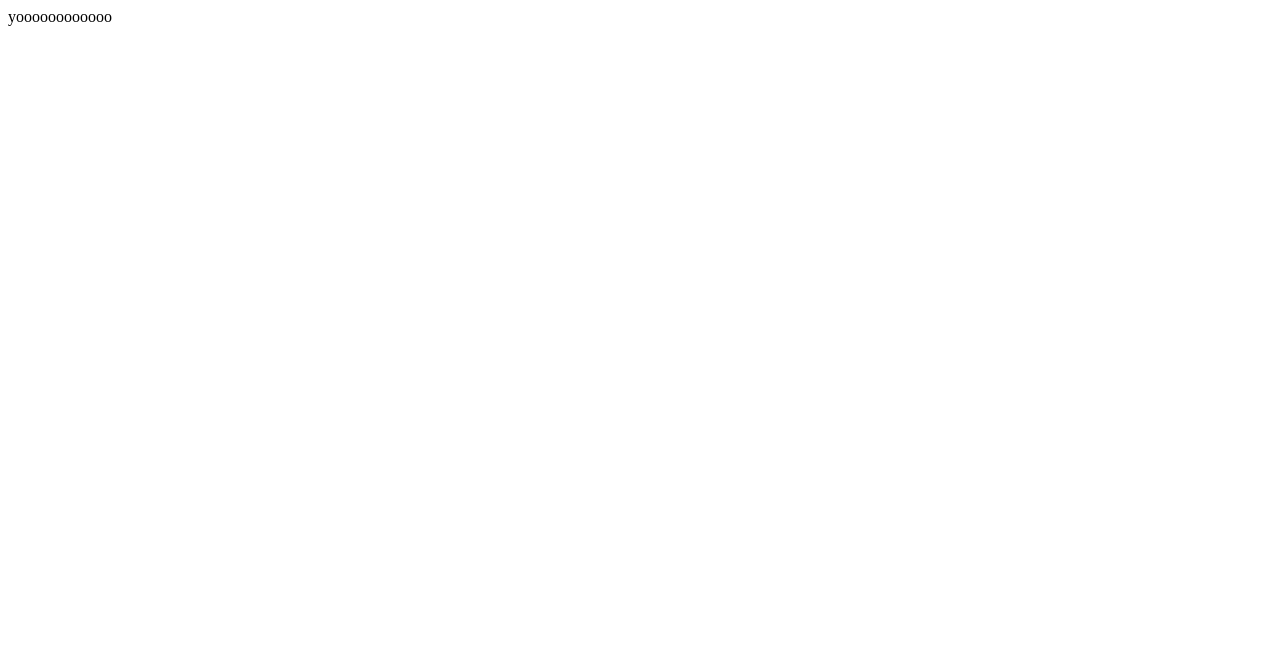
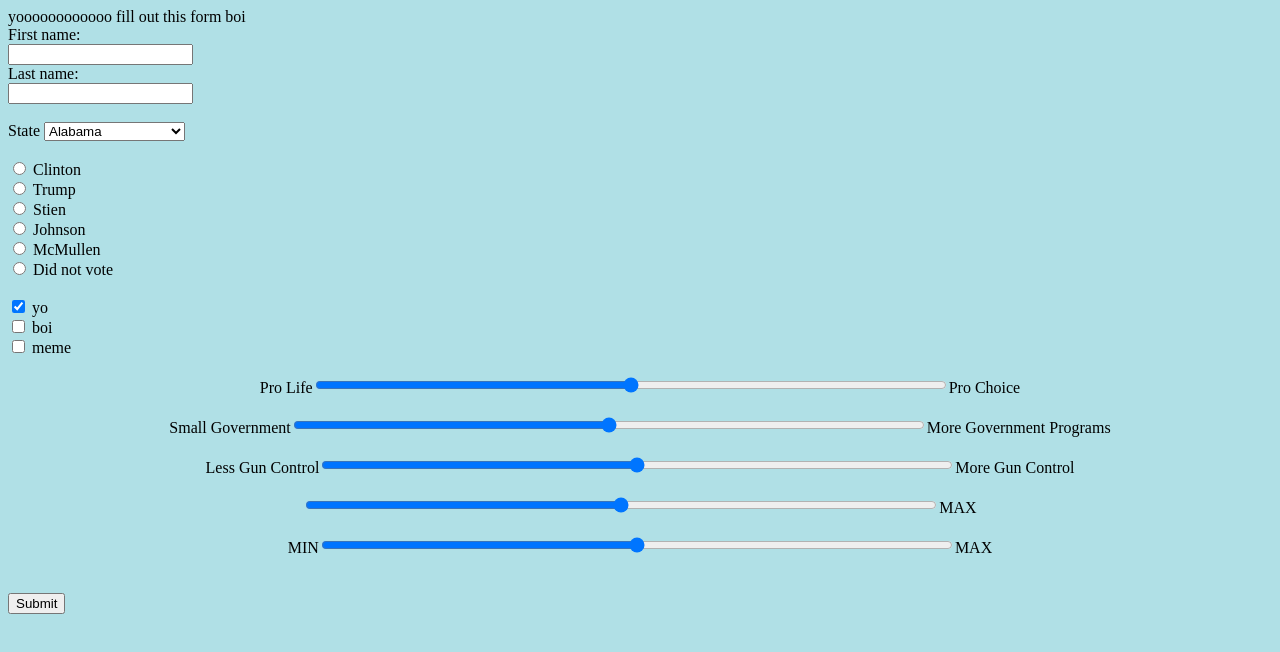
Before and after one commit to CaseMhacks9/PoliticalEmpathy, a website: page form.html in a window 1280 px wide. Drawn offline with Linux system fonts and the light colour scheme.

Commit message:
form send data

```diff
--- a/form.html
+++ b/form.html
@@ -1,4 +1,100 @@
 <HTML>
-<head><title>Enter ur DAT0</title></head>
-<body>yoooooooooooo</body>
+<head>
+	<style>
+		body {background-color: powderblue;}
+	</style>
+	<title>Enter ur DAT0</title>
+</head>
+<body>
+
+yoooooooooooo fill out this form boi
+
+<form method="post" action="/done">
+  First name:<br>
+  <input type="text" name="firstname"><br>
+  Last name:<br>
+  <input type="text" name="lastname"><br><br>
+  State
+  <select name="state">
+	<option value="AL">Alabama</option>
+	<option value="AK">Alaska</option>
+	<option value="AZ">Arizona</option>
+	<option value="AR">Arkansas</option>
+	<option value="CA">California</option>
+	<option value="CO">Colorado</option>
+	<option value="CT">Connecticut</option>
+	<option value="DE">Delaware</option>
+	<option value="DC">District Of Columbia</option>
+	<option value="FL">Florida</option>
+	<option value="GA">Georgia</option>
+	<option value="HI">Hawaii</option>
+	<option value="ID">Idaho</option>
+	<option value="IL">Illinois</option>
+	<option value="IN">Indiana</option>
+	<option value="IA">Iowa</option>
+	<option value="KS">Kansas</option>
+	<option value="KY">Kentucky</option>
+	<option value="LA">Louisiana</option>
+	<option value="ME">Maine</option>
+	<option value="MD">Maryland</option>
+	<option value="MA">Massachusetts</option>
+	<option value="MI">Michigan</option>
+	<option value="MN">Minnesota</option>
+	<option value="MS">Mississippi</option>
+	<option value="MO">Missouri</option>
+	<option value="MT">Montana</option>
+	<option value="NE">Nebraska</option>
+	<option value="NV">Nevada</option>
+	<option value="NH">New Hampshire</option>
+	<option value="NJ">New Jersey</option>
+	<option value="NM">New Mexico</option>
+	<option value="NY">New York</option>
+	<option value="NC">North Carolina</option>
+	<option value="ND">North Dakota</option>
+	<option value="OH">Ohio</option>
+	<option value="OK">Oklahoma</option>
+	<option value="OR">Oregon</option>
+	<option value="PA">Pennsylvania</option>
+	<option value="RI">Rhode Island</option>
+	<option value="SC">South Carolina</option>
+	<option value="SD">South Dakota</option>
+	<option value="TN">Tennessee</option>
+	<option value="TX">Texas</option>
+	<option value="UT">Utah</option>
+	<option value="VT">Vermont</option>
+	<option value="VA">Virginia</option>
+	<option value="WA">Washington</option>
+	<option value="WV">West Virginia</option>
+	<option value="WI">Wisconsin</option>
+	<option value="WY">Wyoming</option>
+</select><br><br>
+
+  <input type="radio" name="vote" value="Clinton"> Clinton <br>
+  <input type="radio" name="vote" value="Trump"> Trump <br>
+  <input type="radio" name="vote" value="Stien"> Stien <br>
+  <input type="radio" name="vote" value="Jhonson"> Johnson <br>
+  <input type="radio" name="vote" value="McMullen"> McMullen <br>
+  <input type="radio" name="vote" value="other"> Did not vote<br><br>
+
+  <input type="checkbox" name="ok" value="yo" checked> yo<br>
+  <input type="checkbox" name="lol" value="boi"> boi<br>
+  <input type="checkbox" name="wut" value="meme"> meme<br><br>
+
+  <div class="slider" align="center">Pro Life<input type="range" name="abortion" min="0" style="width:50%" max="100">Pro Choice</div><br>
+
+  <div class="slider" align="center">Small Government<input type="range" name="govsize" min="0" style="width:50%" max="100">More Government Programs</div><br>
+
+  <div class="slider" align="center">Less Gun Control<input type="range" name="guncontrol" min="0" style="width:50%" max="100">More Gun Control</div><br>
+
+  <div class="slider" align="center"><input type="range" name="TOPIC" min="0" style="width:50%" max="100">MAX</div><br>
+
+  <div class="slider" align="center">MIN<input type="range" name="TOPIC" min="0" style="width:50%" max="100">MAX</div><br>
+
+
+  <br>
+
+  <input type="submit" value="Submit">
+</form>
+
+</body>
 </HTML>
```
Also changed, not shown: index.html (+8 -1 lines), server.js (+23 -1 lines).
